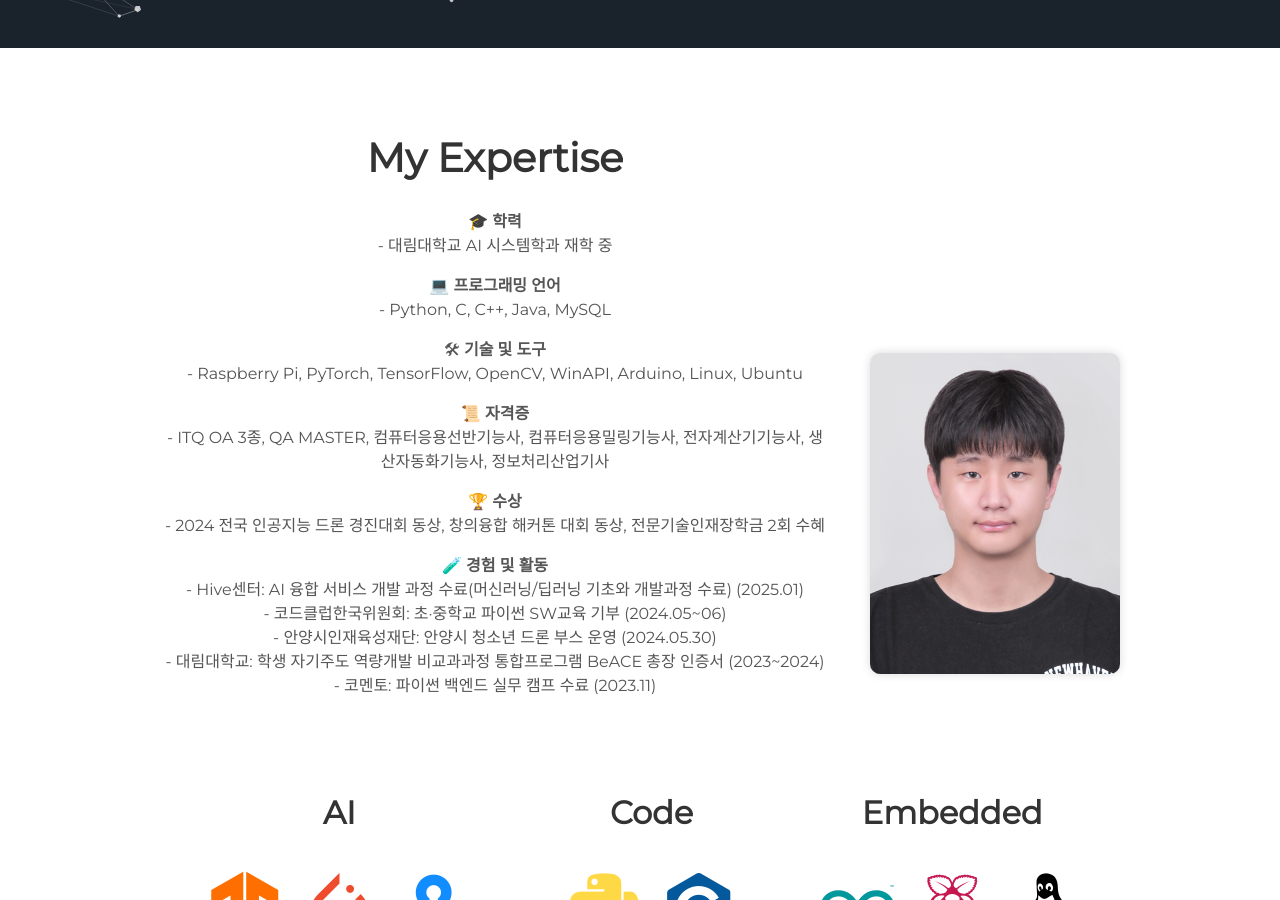
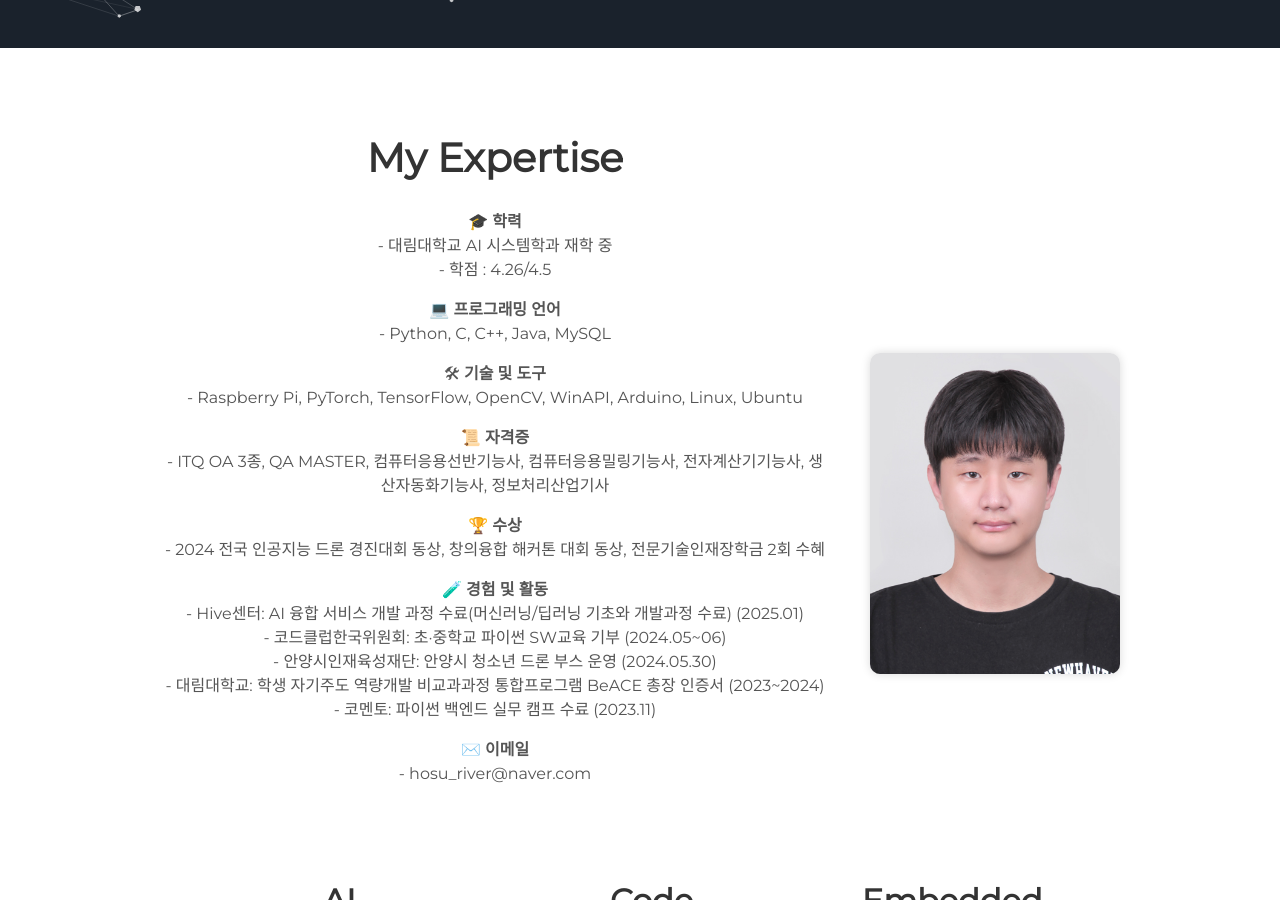
Before and after one commit to hoo1suu/hoo1suu.github.io, a Jekyll site: the page built from index.html, in a window 1280 px wide and 900 px high, scrolled down 852 px. Built offline with Jekyll 4.4.1, drawn with Linux system fonts in a browser that asks for light colours; some of the changed text lies outside the part shown.

Commit message:
최호수_포트폴리오

```diff
--- a/_includes/about.html
+++ b/_includes/about.html
@@ -5,7 +5,8 @@
     <h1> My Expertise </h1>
     <p>
       🎓 <strong>학력</strong><br>
-      - 대림대학교 AI 시스템학과 재학 중<br>
+      - 대림대학교 AI 시스템학과 재학 중 <br>
+      - 학점 : 4.26/4.5 <br>
       <p>
       💻 <strong>프로그래밍 언어</strong><br>
       - Python, C, C++, Java, MySQL<br>
@@ -25,7 +26,9 @@
       - 안양시인재육성재단: 안양시 청소년 드론 부스 운영 (2024.05.30)<br>
       - 대림대학교: 학생 자기주도 역량개발 비교과과정 통합프로그램 BeACE 총장 인증서 (2023~2024)<br>
       - 코멘토: 파이썬 백엔드 실무 캠프 수료 (2023.11)<br>
-
+      <p>
+      ✉️ <strong>이메일</strong><br>
+      - hosu_river@naver.com<br>
     </p>
   </div>
 
--- a/_includes/footer.html
+++ b/_includes/footer.html
@@ -1,6 +1,5 @@
 <footer class="footer">
     <p>&copy; {{site.username}}</p>
-    <p>📞 <strong>Phone:</strong> 010-5277-2603 &nbsp;&nbsp; 📧 <strong>Email:</strong> hosu_river@naver.com</p>
 </footer>
 <script src="//cdn.jsdelivr.net/particles.js/2.0.0/particles.min.js"></script>
 <script src="{{ "/assets/js/sweet-scroll.min.js" | prepend: site.baseurl }}"></script>
--- a/_includes/projects.html
+++ b/_includes/projects.html
@@ -5,6 +5,7 @@
 
 <div class="user-projects">
   <div class="images-right">
+    <p style="font-weight: bold; margin-bottom: 6px;">[프로젝트 1]</p>
     <img alt="시각장애인보행보조기기_사진" src="{{ "/assets/img/시각장애인보행보조기기_사진.jpg" | prepend: site.baseurl }}" />
   </div>
   <div class="contents">
@@ -26,6 +27,7 @@
 
 <div class="user-projects">
   <div class="images-left">
+    <p style="font-weight: bold; margin-bottom: 6px;">[프로젝트 2]</p>
     <img alt="사용자유형선택" src="{{ "/assets/img/사용자유형선택.jpeg" | prepend: site.baseurl }}" />
   </div>
   <div class="contents-right">
@@ -47,6 +49,7 @@
 
 <div class="user-projects">
   <div class="images-right">
+    <p style="font-weight: bold; margin-bottom: 6px;">[프로젝트 3]</p>
     <img alt="AI_COVER" src="{{ "/assets/img/AI_COVER.png" | prepend: site.baseurl }}" />
   </div>
   <div class="contents-right">
@@ -70,6 +73,7 @@
 
 <div class="user-projects">
   <div class="images-left">
+    <p style="font-weight: bold; margin-bottom: 6px;">[프로젝트 4]</p>
     <img alt="모션인식드론" src="{{ "/assets/img/모션인식드론.png" | prepend: site.baseurl }}" />
   </div>
   <div class="contents-right">
```
